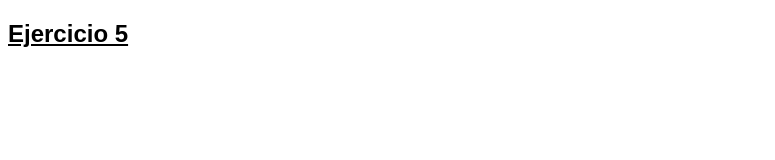
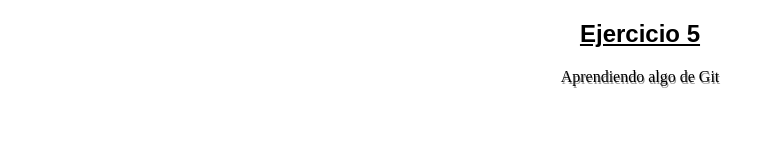
Before and after one commit to larcol01/Ejercicio5, a plain HTML site: page index.html in a window 1280 px wide. Shown: the whole page, without its empty margins (0-775 px from the left). Drawn offline with Linux system fonts and the light colour scheme.

Commit message:
Esta es la segundo version del ejercicio

```diff
--- a/estilos.css
+++ b/estilos.css
@@ -1,4 +1,9 @@
 h2{
     font-family: sans-serif;
     text-decoration-line: underline;
+    text-align: center;
 }
+p{
+    text-align: center;
+    text-shadow: 1px 2px #999;
+}
--- a/index.html
+++ b/index.html
@@ -9,5 +9,6 @@
 </head>
 <body>
     <h2>Ejercicio 5</h2>
+    <p>Aprendiendo algo de Git</p>
 </body>
 </html>
```
